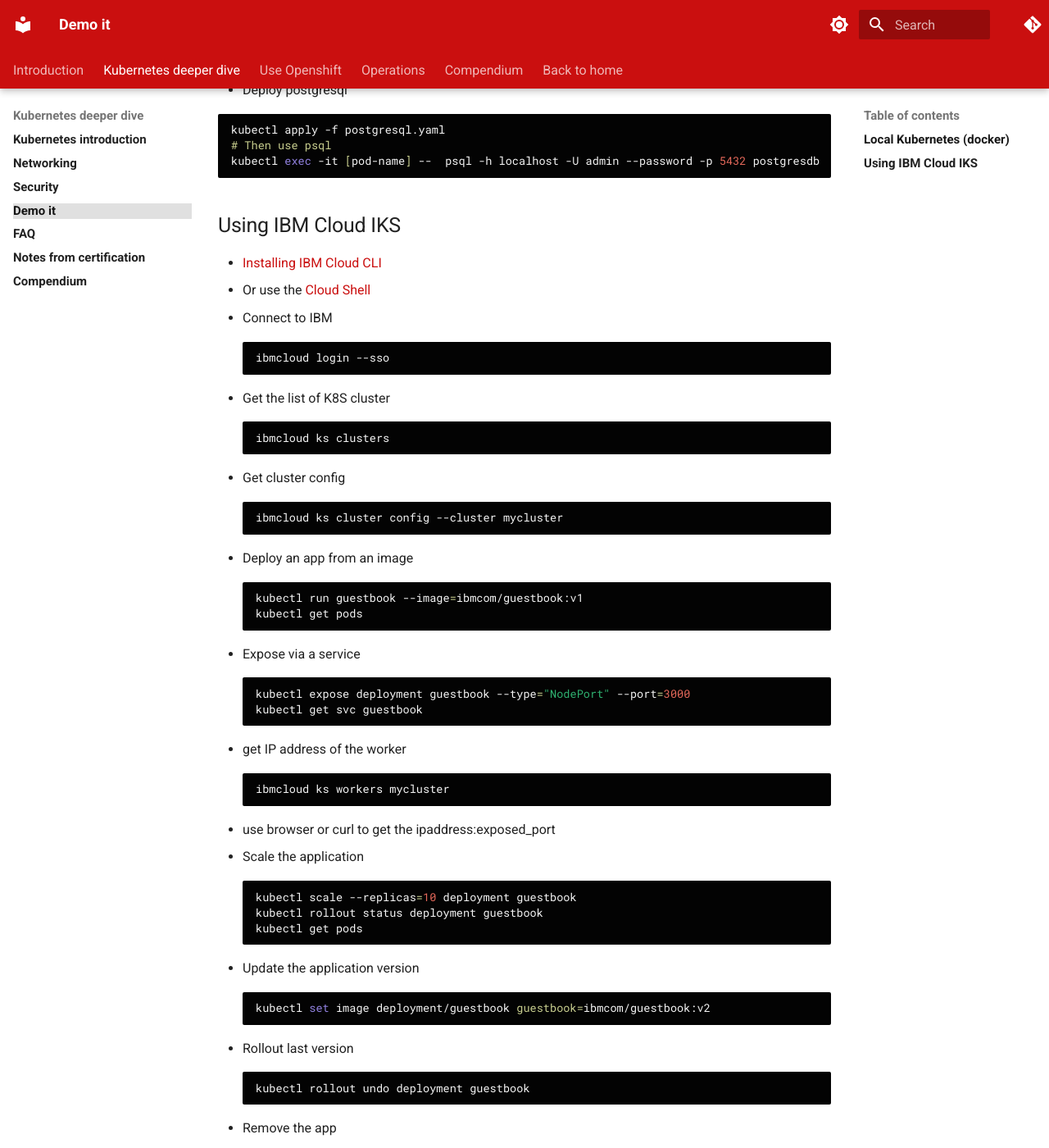
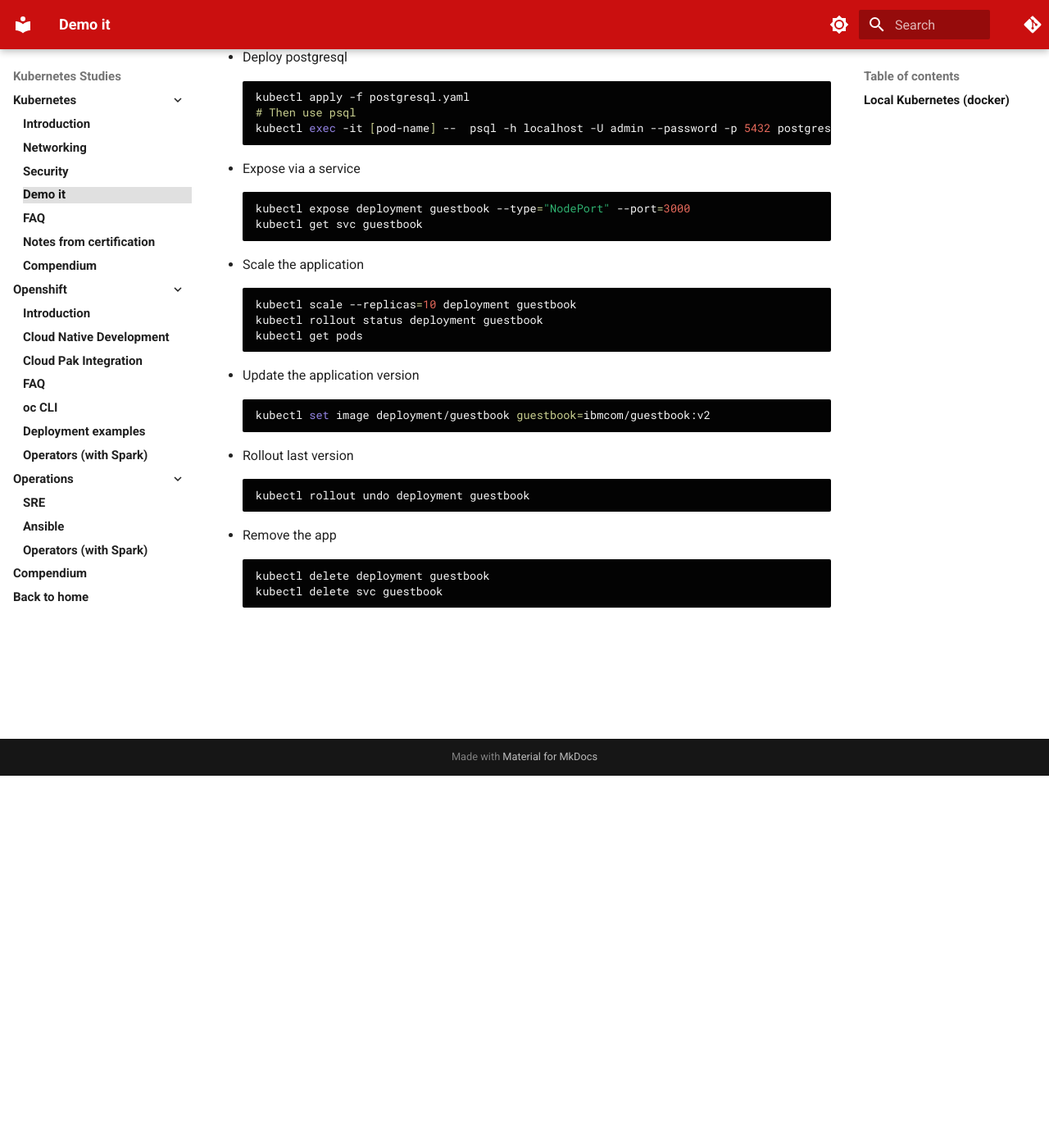
Before and after one commit to jbcodeforce/openshift-studies, an MkDocs documentation site: the page built from docs/k8s/k8s-3.md, in a window 1280 px wide and 1400 px high, scrolled down 555 px. Shown: the whole window at 82% size. Built offline with MkDocs 1.6.1 and Material for MkDocs 9.7.7, drawn with Linux system fonts in a browser that asks for light colours; comment, search, counter and statistics services are not loaded; after the commit the page ends 1501 px from its top, so only the background shows below that.

Commit message:
update to git workflow

````diff
--- a/docs/faq.md
+++ b/docs/faq.md
@@ -38,11 +38,6 @@
  Below is the step to push a docker images
 
 * Login to OpenShift cluster (get secure token from OpenShift console)
-
-```
-oc login ...
-```
-
 * If not done before add registry-viewer role to your user: `oc policy add-role-to-user registry-viewer $(oc whoami)`
 and `oc policy add-role-to-user registry-editor $(oc whoami)`
 * Look up the internal OpenShift Docker registry address by using the following command:
--- a/docs/k8s/k8s-3.md
+++ b/docs/k8s/k8s-3.md
@@ -6,80 +6,41 @@
 
 * Deploy Busybox:
 
-```sh
-# under lab/local-play
-kubectl apply -f busybox.yaml
-```
+    ```sh
+    # under lab/local-play
+    kubectl apply -f busybox.yaml
+    ```
 
 * Deploy a webapp
 
-```sh
-# under lab/local-play
-kubectl apply -f python-web-server.yaml
-kubectl port-forward service/python-webserver-service  8080
-```
+    ```sh
+    # under lab/local-play
+    kubectl apply -f python-web-server.yaml
+    kubectl port-forward service/python-webserver-service  8080
+    ```
 
 * Deploy k8s dashboard:
 
-```sh
-kubectl apply -f https://raw.githubusercontent.com/kubernetes/dashboard/v2.7.0/aio/deploy/recommended.yaml
-```
+    ```sh
+    kubectl apply -f https://raw.githubusercontent.com/kubernetes/dashboard/v2.7.0/aio/deploy/recommended.yaml
+    ```
 
 * Deploy postgresql
 
-```sh
-kubectl apply -f postgresql.yaml
-# Then use psql
-kubectl exec -it [pod-name] --  psql -h localhost -U admin --password -p 5432 postgresdb
-```
-
-## Using IBM Cloud IKS
-
-* [Installing IBM Cloud CLI](https://cloud.ibm.com/docs/cli?topic=cli-getting-started)
-* Or use the [Cloud Shell](https://cloud.ibm.com/docs/cloud-shell?topic=cloud-shell-getting-started)
-
-1. Connect to IBM
-
-    ```shell
-    ibmcloud login --sso
+    ```sh
+    kubectl apply -f postgresql.yaml
+    # Then use psql
+    kubectl exec -it [pod-name] --  psql -h localhost -U admin --password -p 5432 postgresdb
     ```
 
-1. Get the list of K8S cluster
-
-    ```shell
-    ibmcloud ks clusters
-    ```
-
-1. Get cluster config
-
-    ```shell
-    ibmcloud ks cluster config --cluster mycluster
-    ```
-
-1. Deploy an app from an image
-
-    ```shell
-    kubectl run guestbook --image=ibmcom/guestbook:v1
-    kubectl get pods
-    ```
-
-1. Expose via a service
+* Expose via a service
 
     ```shell
     kubectl expose deployment guestbook --type="NodePort" --port=3000
     kubectl get svc guestbook
     ```
 
-1. get IP address of the worker
-
-    ```shell
-    ibmcloud ks workers mycluster
-    ```
-
-1. use browser or curl to get the ipaddress:exposed_port
-
-
-1. Scale the application
+* Scale the application
 
     ```shell
     kubectl scale --replicas=10 deployment guestbook
--- a/mkdocs.yml
+++ b/mkdocs.yml
@@ -1,16 +1,16 @@
-site_name: Red Hat Openshift studies
+site_name: Kubernetes Studies
 repo_url: https://github.com/jbcodeforce/openshift-studies
 nav:
-  - Introduction: index.md
-  - Kubernetes deeper dive:
-    - Kubernetes introduction: k8s/k8s-0.md
+  - Kubernetes:
+    - Introduction: k8s/k8s-0.md
     - Networking: k8s/k8s-1.md
     - Security: k8s/k8s-2.md
     - Demo it: k8s/k8s-3.md
     - FAQ: k8s/k8s-faq.md
     - Notes from certification: notes-ocp-training.md
     - Compendium: k8s/k8s-comp.md
-  - Use Openshift:
+  - Openshift:
+      - Introduction: ocp/index.md
       - Cloud Native Development: os-cn-dev.md
       - Cloud Pak Integration: cp4i.md
       - FAQ: faq.md
@@ -20,7 +20,7 @@
   - Operations:
     - SRE: sre.md
     - Ansible: ansible.md
-    - Operators (with Spark): spark-on-os.m
+    - Operators (with Spark): spark-on-os.md
   - Compendium: compendium.md
   - Back to home: https://jbcodeforce.github.io/
 theme:
@@ -42,16 +42,23 @@
   features:
       - content.code.annotate
       - content.tooltips
-      - navigation.tabs
+      # - navigation.tabs
       - navigation.instant
       #- navigation.tracking
-      - navigation.sections
+      # - navigation.sections
       - navigation.expand
       - navigation.tabs.sticky
       - navigation.top
-
+  social:
+    - type: 'github'
+      link: 'https://github.com/jbcodeforce'
+    - type: 'linkedin'
+      link: 'https://linkedin.com/in/jeromeboyer'
 extra_css: ["extra.css"]
 markdown_extensions:
+  - abbr
+  - attr_list
+  - md_in_html
   - admonition
   - codehilite
   - footnotes
@@ -62,4 +69,8 @@
       toc_depth: 3
   - pymdownx.tabbed
   - pymdownx.highlight
+  - pymdownx.inlinehilite
+  - pymdownx.snippets
   - pymdownx.details
+  - pymdownx.tasklist:
+      custom_checkbox: true
````
Also changed, not shown: other parts of docs/k8s/k8s-3.md (+3 -3 lines), docs/k8s/k8s-0.md (+3 -25 lines), docs/k8s/k8s-faq.md (+15 -2 lines), docs/ocp/index.md (renamed from docs/index.md, +10 -9 lines), docs/ocp/images/grafana-ocp.png (renamed from docs/images/grafana-ocp.png), docs/ocp/images/prometheus-ocp-metrics.png (renamed from docs/images/prometheus-ocp-metrics.png), 1 other file.
